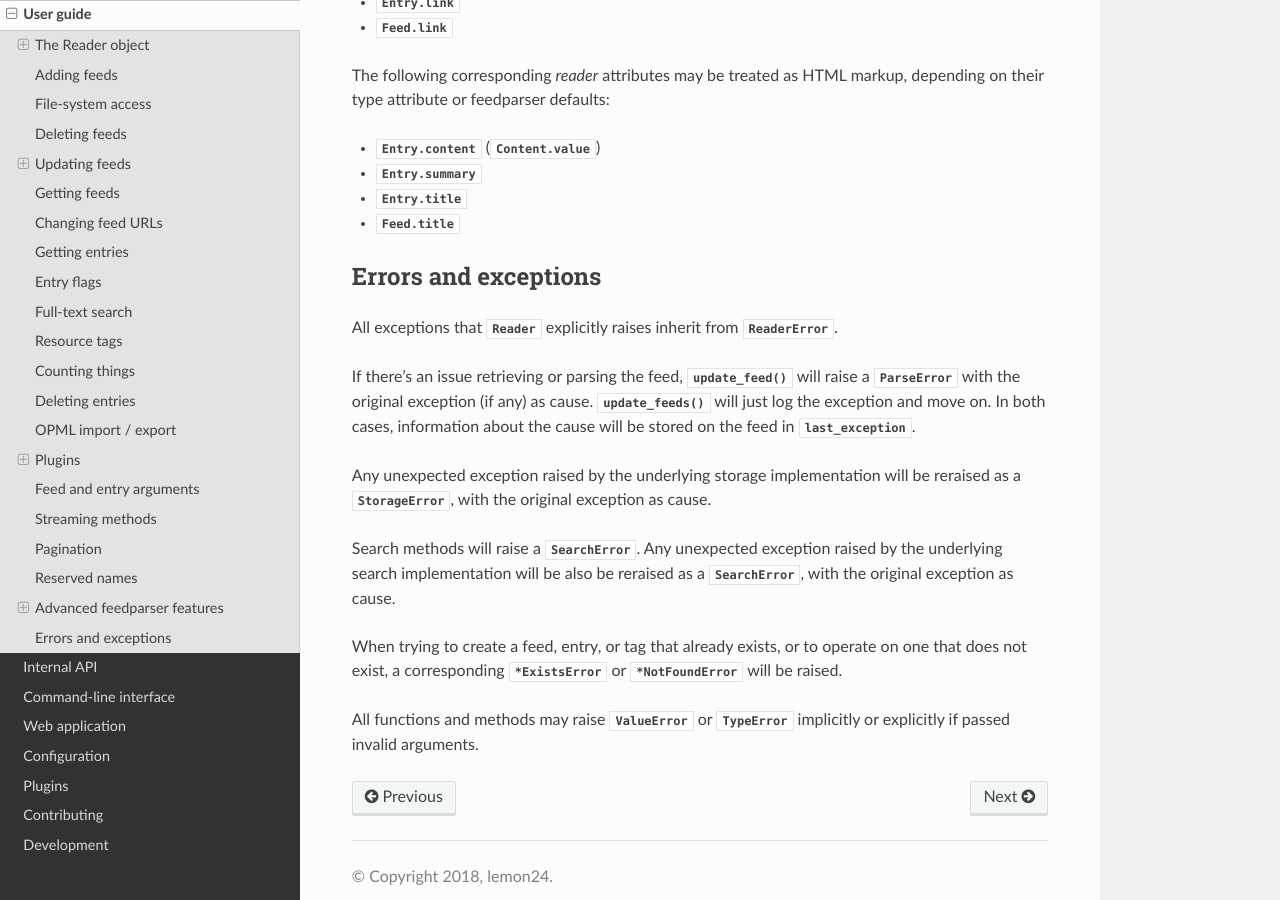
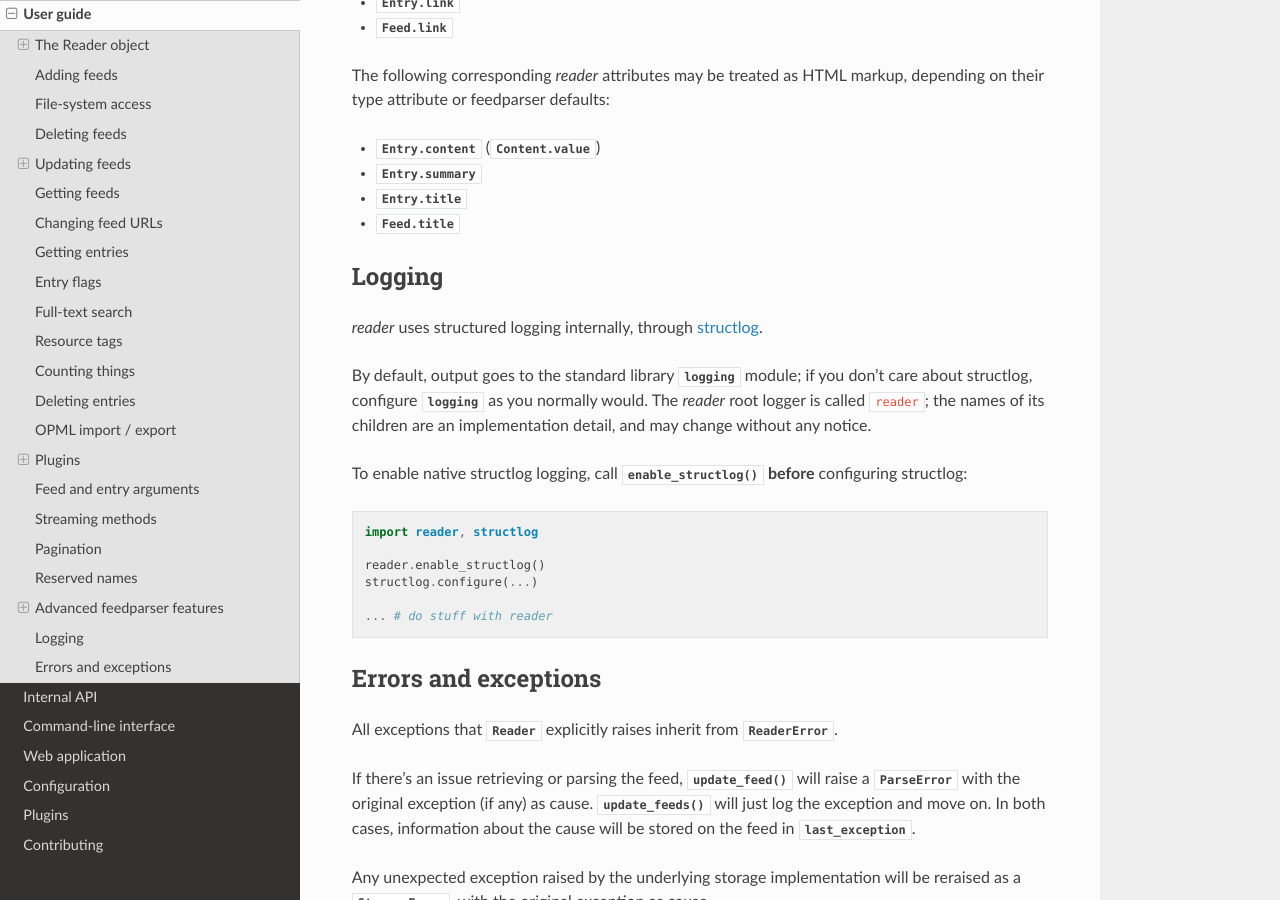
Before and after one commit to Alcides1123/reader, a Sphinx documentation site: the page built from docs/guide.rst, in a window 1280 px wide and 900 px high, scrolled down 16277 px. Built offline with Sphinx 7.4.7 and the Read the Docs theme 3.1.0, drawn with Linux system fonts in a browser that asks for light colours; pages that are not in the unit, such as notebooks, are missing from menus.

Commit message:
Make reader.enable_structlog() public + docs + changelog. #147

```diff
--- a/docs/api.rst
+++ b/docs/api.rst
@@ -233,6 +233,8 @@ Constants
 Utilities
 ---------
 
+.. autofunction:: reader.enable_structlog
+
 .. autofunction:: reader.utils.archive_entries
 
 
--- a/docs/guide.rst
+++ b/docs/guide.rst
@@ -1002,6 +1002,34 @@ depending on their type attribute or feedparser defaults:
 
 
 
+.. _logging:
+
+Logging
+-------
+
+*reader* uses structured logging internally, through `structlog`_.
+
+By default, output goes to the standard library :mod:`logging` module;
+if you don't care about structlog,
+configure :mod:`logging` as you normally would.
+The *reader* root logger is called ``reader``;
+the names of its children are an implementation detail,
+and may change without any notice.
+
+To enable native structlog logging,
+call :func:`enable_structlog` **before** configuring structlog::
+
+    import reader, structlog
+
+    reader.enable_structlog()
+    structlog.configure(...)
+
+    ... # do stuff with reader
+
+.. _structlog: https://www.structlog.org/
+
+
+
 .. _errors:
 
 Errors and exceptions
--- a/src/reader/__init__.py
+++ b/src/reader/__init__.py
@@ -107,6 +107,8 @@ USER_AGENT = f'python-reader/{__version__} (+{SOURCE_URL})'
 # Prevent any logging output by default. If no handler is set,
 # the messages bubble up to the root logger and get printed on stderr.
 # https://docs.python.org/3/howto/logging.html#library-config
+
 import logging  # noqa: E402
+from ._logging import enable_structlog as enable_structlog  # noqa: E402
 
 logging.getLogger('reader').addHandler(logging.NullHandler())
```
Also changed, not shown: CHANGES.rst (+11 -3 lines), 1 other file.
